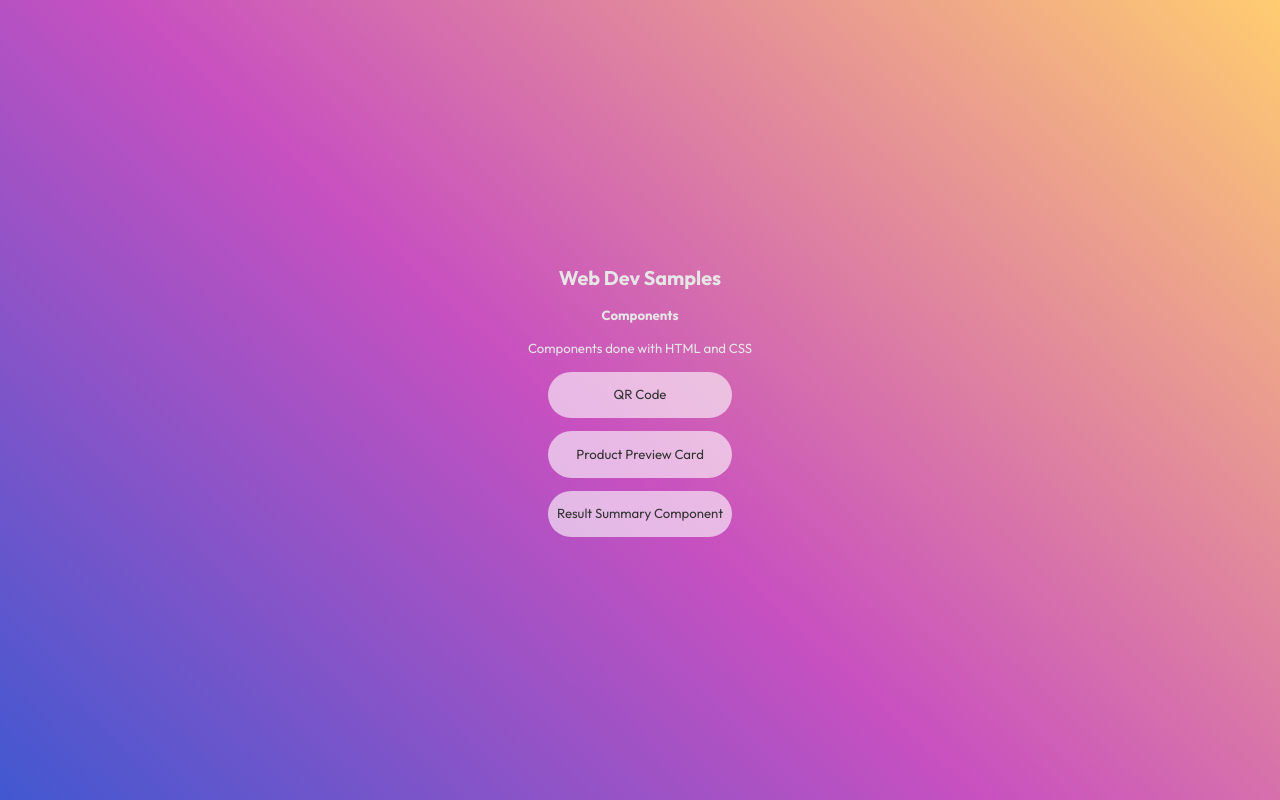
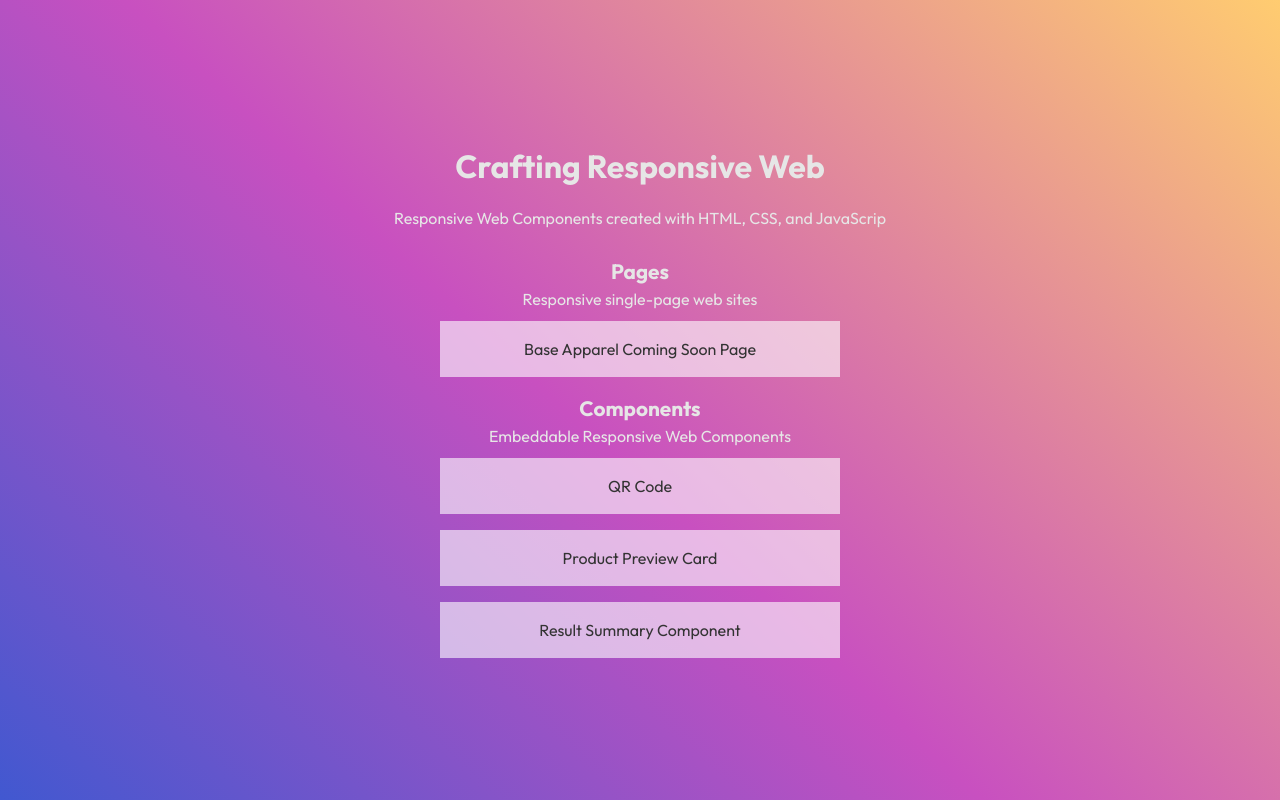
Before and after one commit to Asitha/web-dev-samples, a plain HTML site: page index.html in a window 1280 px wide. Drawn offline with Linux system fonts and the light colour scheme.

Commit message:
Improve landing page content and styling

```diff
--- a/index.html
+++ b/index.html
@@ -4,7 +4,7 @@
 <head>
     <meta charset="UTF-8">
     <meta name="viewport" content="width=device-width, initial-scale=1.0">
-    <title>Web Dev Samples</title>
+    <title>Crafting Responsive Web</title>
 
     <link rel="preconnect" href="https://fonts.googleapis.com">
     <link rel="preconnect" href="https://fonts.gstatic.com" crossorigin>
@@ -16,11 +16,22 @@
 
 <body>
     <main>
-        <h1>Web Dev Samples</h1>
+        <h1>Crafting Responsive Web</h1>
+        <p>Responsive Web Components created with HTML, CSS, and JavaScrip</p>
+        <section class="header">
+            <h2>Pages</h2>
+            <p>Responsive single-page web sites</p>
+            <ul class="list">
+                <li>
+                    <a href="./pages/base-apparel-coming-soon-page/">Base Apparel Coming Soon Page</a>
+                </li>
+            </ul>
+
+        </section>
         <section class="header">
             <h2>Components</h2>
-            <p>Components done with HTML and CSS</p>
-            <ul class="components-list">
+            <p>Embeddable Responsive Web Components</p>
+            <ul class="list">
                 <li>
                     <a href="./components/qr-code-component">QR Code</a>
                 </li>
@@ -32,5 +43,6 @@
                 </li>
             </ul>
         </section>
+
     </main>
 </body>
--- a/style.css
+++ b/style.css
@@ -77,73 +77,76 @@ ul {
     --ff-base: 'Outfit', sans-serif;
 
     font-family: var(--ff-base);
-    font-size: 0.825em;
+    font-size: 1em;
 }
 
 body {
     background: linear-gradient(43deg, #4158D0 0%, #C850C0 46%, #FFCC70 100%);
-    display: flex;
-    justify-content: center;
-    align-items: center;
 }
 
 main {
-    display: flex;
-    flex-direction: column;
-    justify-content: center;
-    align-items: center;
+    display: grid;
+    align-content: center;
+    height: 100%;
+    padding: var(--content-padding);
     gap: var(--content-spacing);
 
 }
 
 h1 {
     color: var(--clr-primary-light);
-    font-size: 1.5rem;
+    font-size: 2rem;
     text-align: center;
 }
 
 h2 {
     color: var(--clr-primary-light);
-    font-size: 1rem;
+    font-size: 1.3rem;
     text-align: center;
 }
 
 p {
     font-weight: var(--fw-regular);
     color: var(--clr-primary-light);
-    padding: var(--content-padding);
+    padding: calc(var(--content-padding) * 0.6);
+    padding-top: 0;
+
     text-align: center;
 }
 
-.components-list {
-    display: flex;
-    flex-direction: column;
-    justify-content: center;
-    align-items: center;
-
+.list {
+    display: grid;
     gap: var(--content-spacing);
 }
 
 ul {
+    display: grid;
+    margin: auto;
     list-style: none;
     padding-inline-start: 0;
+    max-width: 25em;
+}
+
+li {
+    display: grid;
 }
 
 a {
-    display: flex;
-    justify-content: center;
-    align-items: center;
-    padding-block: var(--content-padding);
-    min-width: 14rem;
-    border-radius: 2em;
     background-color: var(--clr-primary-alpha-60);
-
+    padding: var(--content-padding);
     font-weight: var(--fw-regular);
     color: var(--clr-secondary-light);
     text-decoration: none;
+    text-align: center;
 }
 
 a:hover {
     background-color: var(--clr-primary-alpha-90);
     color: fuchsia;
 }
+
+@media (max-width: 270px) {
+    main {
+        align-content:  start;
+    }
+}
```
